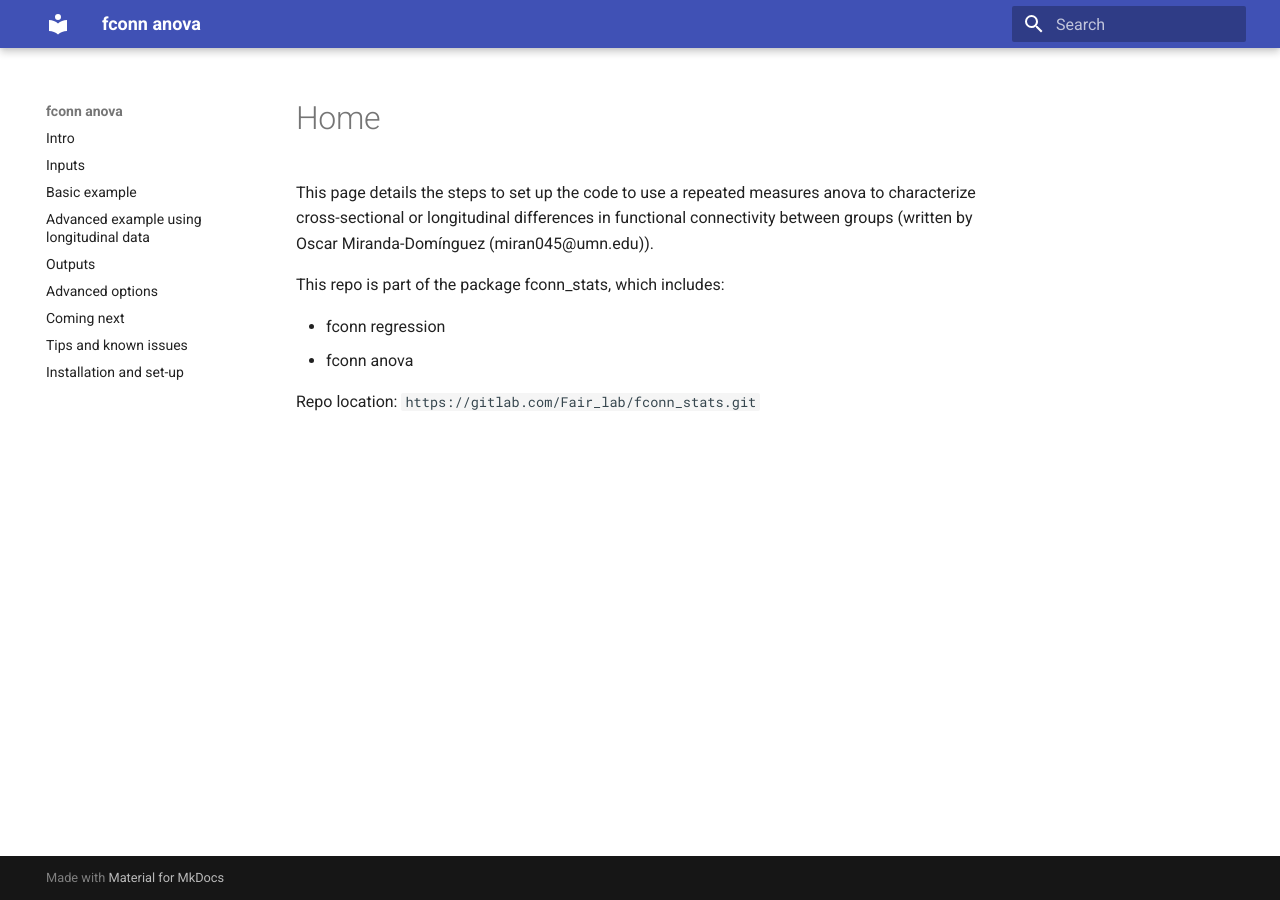
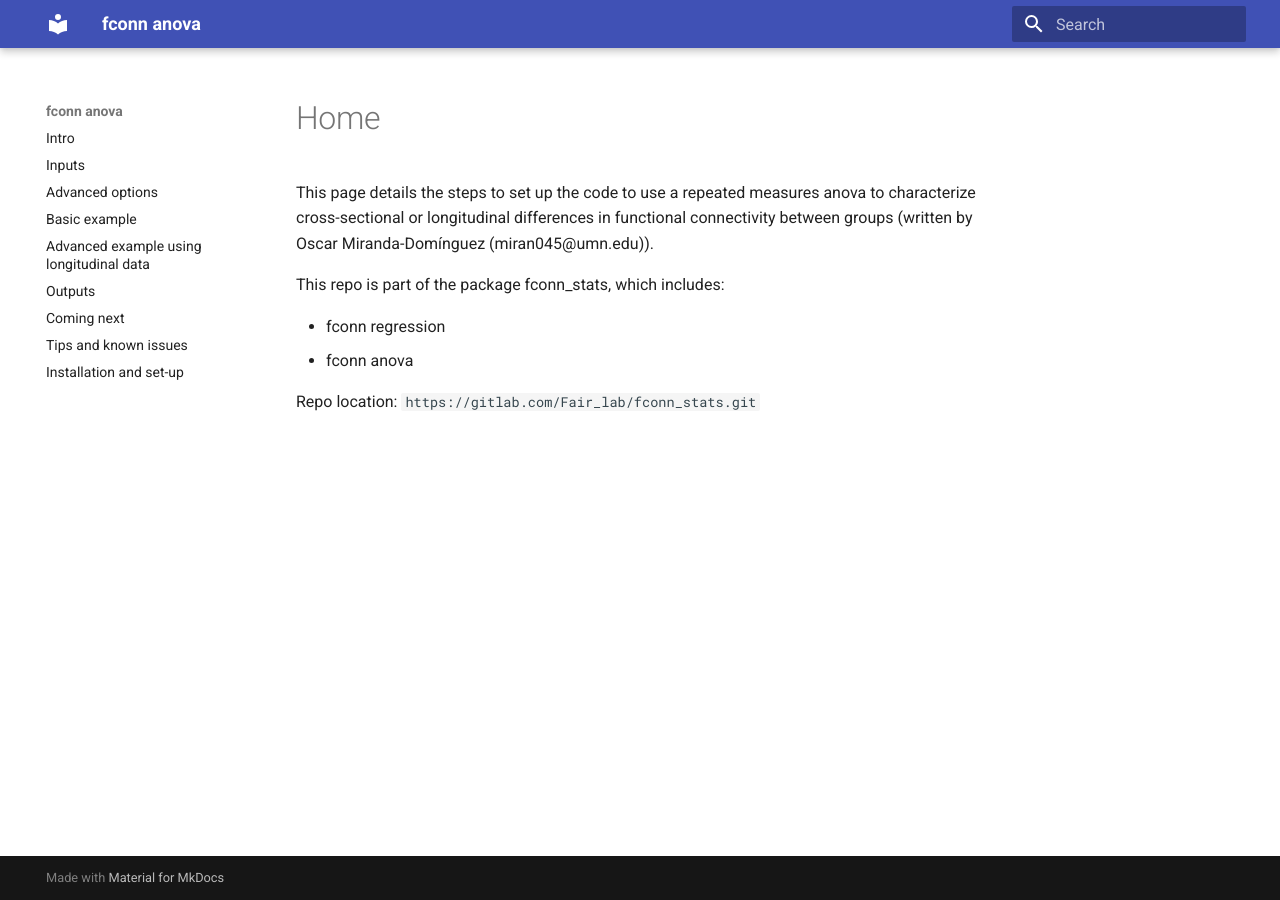
Before and after one commit to omiranda/fconn_anova, an MkDocs documentation site: the page built from docs/README.md, in a window 1280 px wide. Built offline with MkDocs 1.6.1 and Material for MkDocs 9.7.7, drawn with Linux system fonts in a browser that asks for light colours; old or Windows-style settings are respelled for this version of MkDocs; part of the change alters nothing that is shown.

```diff
--- a/mkdocs.yml
+++ b/mkdocs.yml
@@ -5,10 +5,10 @@ plugins:
 pages:
 - Intro: ./intro/intro.md
 - Inputs: ./details/detailed_description.md
+- Advanced options: ./advanced_usage/advanced_usage.md
 - Basic example: ./basic_example/basic_example.md
 - Advanced example using longitudinal data: ./advanced_example/advanced_example.md
 - Outputs: ./outputs/outputs.md
-- Advanced options: ./advanced_usage/advanced_usage.md
 - Coming next: ./coming_next/coming_next.md
 - Tips and known issues: ./known_issues/known_issues.md
 - Installation and set-up: ./set_up/set_up.md
```
